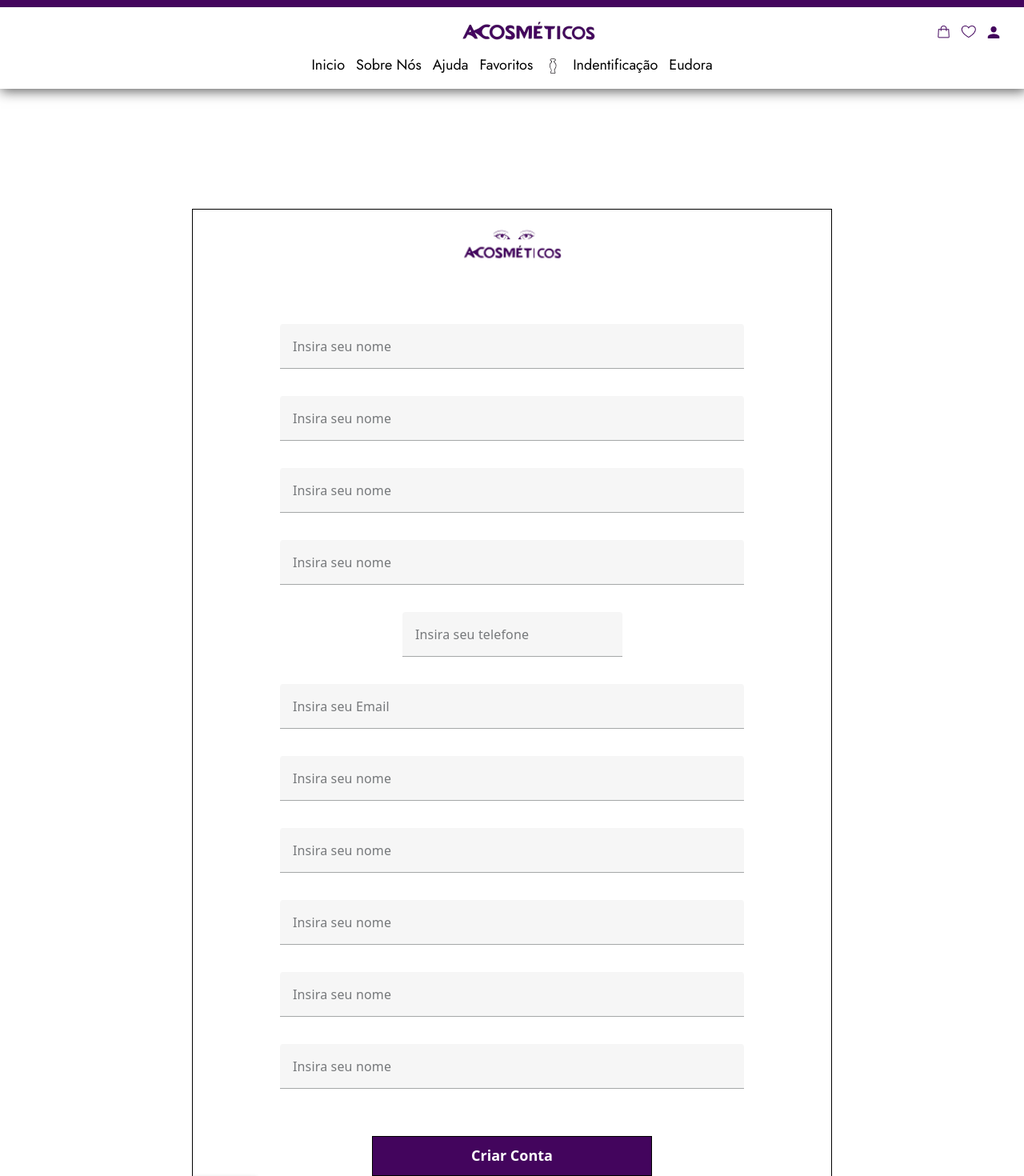
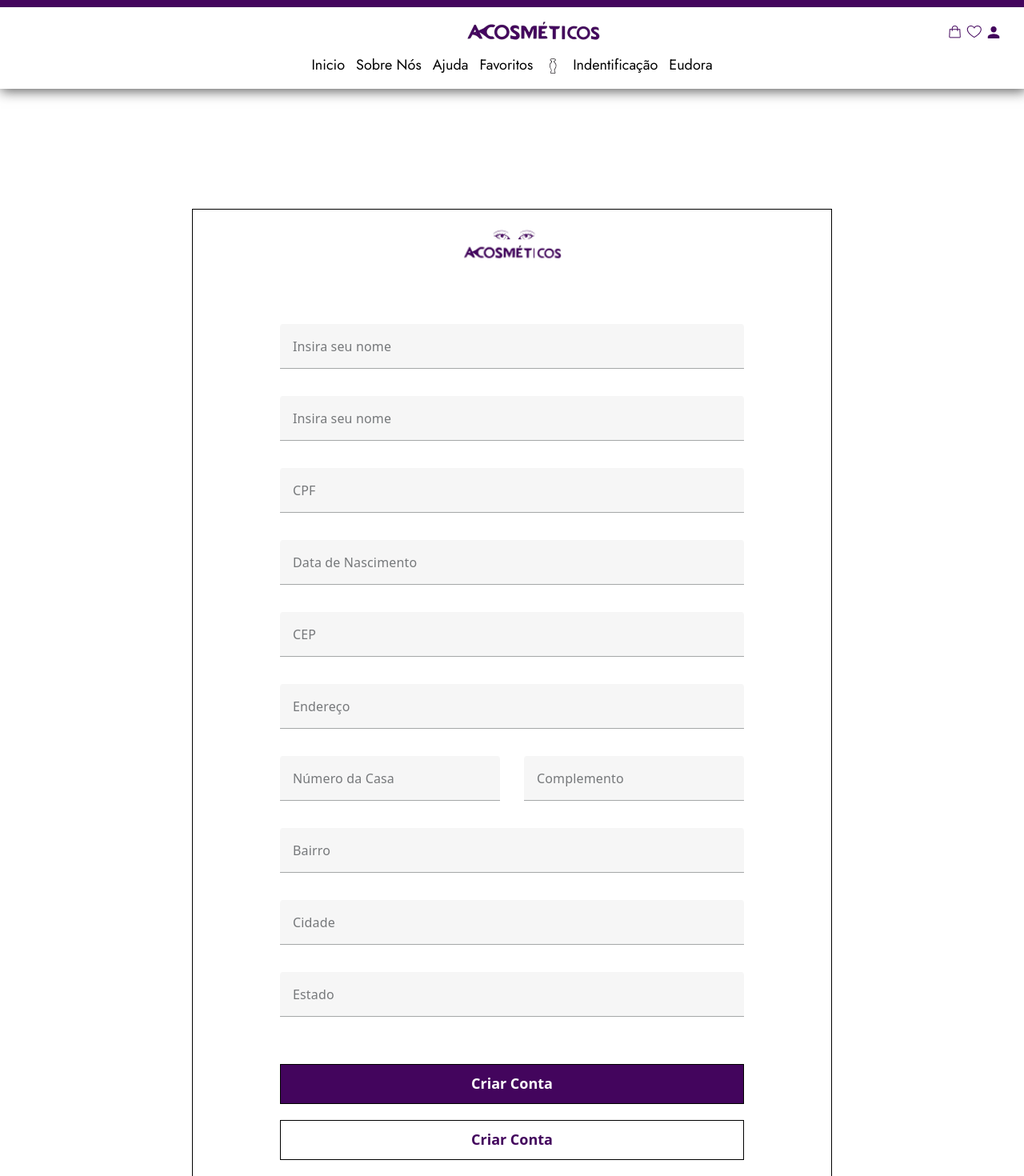
Before and after one commit to GabrielLima2803/ACosmeticos, a Vue app: page /indentificacao in a window 1280 px wide. Shown: the top 1470 px of the page at 80% size. Built offline with nearby package versions, Linux system fonts and the light colour scheme; no server answers.

Commit message:
Pagina de indentificação feita

```diff
--- a/src/components/footer/MainFooter.vue
+++ b/src/components/footer/MainFooter.vue
@@ -111,4 +111,7 @@ h5{
 .header-links:last-child {
     margin-right: 0;
 }
+
+
+
 </style>
--- a/src/components/header/HeaderOboticario.vue
+++ b/src/components/header/HeaderOboticario.vue
@@ -7,13 +7,13 @@
       <!-- Header Logo -->
       <div class="header-logo">
         <div class="logo">
-                <img src="@/img/icon-headerboti/oboticariologo.png" alt="" class="hd-logo-margin">
+          <img src="@/img/icon-headerboti/oboticariologo.png" alt="" class="hd-logo-margin" />
         </div>
         <div class="header-icons">
-                <img src="@/img/icon-headerboti/pesquisa.png" alt="" class="icons-margin">
-                <img src="@/img/icon-Header/sacola.png" alt="" class="icons-margin">
-                <img src="@/img/icon-Header/coracao.png" alt="" class="icons-margin">
-                <img src="@/img/icon-Header/perfil.png" alt="" class="icons-margin">
+          <img src="@/img/icon-headerboti/pesquisa.png" alt="" class="icons-margin" />
+          <img src="@/img/icon-Header/sacola.png" alt="" class="icons-margin" />
+          <img src="@/img/icon-Header/coracao.png" alt="" class="icons-margin" />
+          <img src="@/img/icon-Header/perfil.png" alt="" class="icons-margin" />
         </div>
       </div>
       <!-- Header Icons -->
@@ -21,7 +21,7 @@
         <nav class="header-nav">
           <span class="header-links"> Perfumaria </span>
           <span class="header-links"> Corpo de banho </span>
-            <span class="header-links"> Cabelos  </span>
+          <span class="header-links"> Cabelos </span>
           <span class="header-links"> Maquiagem </span>
         </nav>
         <!-- NavBar -->
@@ -31,16 +31,9 @@
   </template>
 
   <style scoped>
-.header-verder {
-    width: 100%;
-    background-color: #194B3B;
-    color: white;
-    height: 9px;
-}
-
   .PBarra {
     position: sticky;
-    top: 0px;
+    top: 0;
     display: flex;
     flex-direction: column;
     align-items: center;
@@ -48,56 +41,67 @@
     border: none;
   }
 
-.navBarPrincipal {
-    margin-top: -300px;
-    height: 93px;
+  .header-roxa {
+    width: 100%;
+    background-color: #194B3B;
+    color: white;
+    padding: 10px 0;
   }
 
-.linkRouters {
+  .header-nav {
     display: flex;
-    justify-content: center;
-    align-items: end;
+    justify-content: space-around;
+    align-items: center;
+    margin-top: 10px;
   }
 
   .header-links {
-    margin-right: 14px;
     font-size: 18px;
     font-family: 'Jost', sans-serif;
+    color: white;
+    transition: color 0.3s;
+    cursor: pointer;
   }
 
   .header-links:hover {
     color: #43055D;
-    cursor: pointer;
-    transition: 0.8s;
-}
-
-.logo {
-    flex-grow: 9;
-    display: flex;
-    justify-content: center;
-}
-
-.logo img {
-    margin-left: 250px
   }
 
   .header-logo {
     display: flex;
     width: 100%;
-    align-content: center;
+    align-items: center;
+    justify-content: space-between;
+    padding: 10px;
+  }
+
+  .logo img {
+    max-width: 150px;
   }
 
   .header-icons {
-    flex-grow: 1;
-    align-self: center;
     display: flex;
-    justify-content: flex-end;
-    margin-right: 30px;
+    align-items: center;
   }
-.icons-margin{
+
+  .icons-margin {
     margin-right: 5px;
   }
-.hd-logo-margin{
-    margin-right: 40px ;
+
+  .hd-logo-margin {
+    margin-right: 10px;
+  }
+
+  @media (max-width: 768px) {
+    .header-nav {
+      flex-direction: column;
+      margin-top: 20px;
+    }
+    .header-links {
+      margin: 5px 0;
+    }
+    .logo img {
+      max-width: 120px;
+    }
   }
   </style>
--- a/src/components/header/HeaderPrincipal.vue
+++ b/src/components/header/HeaderPrincipal.vue
@@ -3,36 +3,37 @@
 </script>
 
 <template>
-    <div class="grudendo">
+    <div class="grudando">
       <header class="PBarra">
-        <div class="header-roxa">
-            <!-- Header Roxo -->
-        </div>
-        <!-- Header Logo -->
+        <div class="header-roxa"></div>
         <div class="header-logo pt-3">
           <div class="logo">
             <img src="@/img/icon-Header/LogoAcosmeticos.png" alt="" class="hd-logo-margin">
           </div>
           <div class="header-icons">
-                <router-link to="/carrinho" class="header-links"><img src="@/img/icon-Header/icon_Bolsa.png" alt="" class=""></router-link>
-                <router-link to="/favorito" class="header-links"><img src="@/img/icon-Header/icon_Coração.png" alt="" class=""></router-link>
-                <router-link to="/perfil" class="header-links"><img src="@/img/icon-Header/icon_Pessoa.png" alt="" class=""></router-link>
+            <router-link to="/carrinho" class="header-links icons-margin"
+              ><img src="@/img/icon-Header/icon_Bolsa.png" alt=""
+            /></router-link>
+            <router-link to="/favorito" class="header-links icons-margin"
+              ><img src="@/img/icon-Header/icon_Coração.png" alt=""
+            /></router-link>
+            <router-link to="/perfil" class="header-links"
+              ><img src="@/img/icon-Header/icon_Pessoa.png" alt=""
+            /></router-link>
           </div>
         </div>
-        <!-- Header Icons -->
-
         <nav class="header-nav p-3">
           <router-link to="/" class="header-links">Inicio</router-link>
           <router-link to="/sobreNos" class="header-links">Sobre Nós</router-link>
           <router-link to="/duvidas" class="header-links">Ajuda</router-link>
           <router-link to="/favorito" class="header-links">Favoritos</router-link>
-            <router-link to="/oboticario" class="header-links logo-oboticario"><img src="@/img/icon-Header/logoOboticario.png" alt=""></router-link>
+          <router-link to="/oboticario" class="header-links logo-oboticario"
+            ><img src="@/img/icon-Header/logoOboticario.png" alt=""
+          /></router-link>
           <router-link to="/indentificacao" class="header-links">Indentificação</router-link>
           <router-link to="/eudora" class="header-links">Eudora</router-link>
         </nav>
-        <!-- NavBar -->
       </header>
-
     </div>
   </template>
 
@@ -58,6 +59,7 @@
     max-width: 100%;
     position: sticky;
     top: 0;
+
 }
 
 .navBarPrincipal {
@@ -129,13 +131,19 @@
     margin-right: 30px;
 }
 .icons-margin{
-    margin-right: 5px;
+    margin-right: 7px;
 }
 .hd-logo-margin{
     margin-right: 40px ;
 }
-/* .grudendo{
-    position: sticky;
-    top: 0px;
-} */
+@media screen and (min-width: 768px) {
+  .header-logo {
+    flex-direction: row;
+    align-items: center;
+  }
+
+  .header-icons {
+    margin-top: 0;
+  }
+}
 </style>
--- a/src/views/Carrinho/IndentificaçãoView.vue
+++ b/src/views/Carrinho/IndentificaçãoView.vue
@@ -1,17 +1,23 @@
 <script setup>
 import { reactive } from 'vue'
 import { useVuelidate } from '@vuelidate/core'
-import { email, required, helpers } from '@vuelidate/validators'
-
-
-
+import { email, required } from '@vuelidate/validators'
 
 const initialState = {
     name: '',
     email: '',
     senha: '',
+    confirmarSenha: '',
     phone: '',
-    confirmarSenha: '',
+    cpf: '',
+    dataNascimento: '',
+    cep: '',
+    endereco: '',
+    numeroCasa: '',
+    complemento: '',
+    bairro: '',
+    cidade: '',
+    estado: '',
     select: null,
     checkbox: null,
 }
@@ -22,13 +28,21 @@ const state = reactive({
     showConfirmPassword: false,
 })
 
-
 const rules = {
     name: { required },
     email: { required, email },
     senha: { required },
     confirmarSenha: { required },
-    phone: { required, phone: helpers.regex(/^\d{10}$/) },
+    phone: { required, regex: /^\d{10}$/ },
+    cpf: { required, regex: /^\d{11}$/ }, // Exemplo simples de validação de CPF
+    dataNascimento: { required },
+    cep: { required, regex: /^\d{8}$/ },
+    endereco: { required },
+    numeroCasa: { required },
+    complemento: {},
+    bairro: { required },
+    cidade: { required },
+    estado: { required },
 }
 
 const v$ = useVuelidate(rules, state)
@@ -40,8 +54,6 @@ function clear() {
         state[key] = value
     }
 }
-
-
 </script>
 
 <template>
@@ -62,57 +74,60 @@ function clear() {
                         class="marginForm inputForm">
                     </v-text-field>
 
-                    <v-text-field v-model="state.name" :error-messages="v$.name.$errors.map(e => e.$message)" :counter="40"
-                        label="Insira seu nome" required @input="v$.name.$touch" @blur="v$.name.$touch"
+                    <v-text-field v-model="state.cpf" :error-messages="v$.cpf.$errors.map(e => e.$message)" label="CPF"
+                        required @input="v$.cpf.$touch" @blur="v$.cpf.$touch" class="marginForm inputForm ">
+                    </v-text-field>
+
+                    <v-text-field v-model="state.dataNascimento"
+                        :error-messages="v$.dataNascimento.$errors.map(e => e.$message)" label="Data de Nascimento" required
+                        @input="v$.dataNascimento.$touch" @blur="v$.dataNascimento.$touch" class="marginForm inputForm">
+                    </v-text-field>
+
+
+                    <v-text-field v-model="state.cep" :error-messages="v$.cep.$errors.map(e => e.$message)" label="CEP"
+                        required @input="v$.cep.$touch" @blur="v$.cep.$touch" class="marginForm inputForm ">
+                    </v-text-field>
+
+
+
+                    <v-text-field v-model="state.endereco" :error-messages="v$.endereco.$errors.map(e => e.$message)"
+                        label="Endereço" required @input="v$.endereco.$touch" @blur="v$.endereco.$touch"
+                        class="marginForm inputForm">
+                    </v-text-field>
+                    <div class="wrapTwoInputs">
+
+                    <v-text-field v-model="state.numeroCasa" :error-messages="v$.numeroCasa.$errors.map(e => e.$message)"
+                        label="Número da Casa" required @input="v$.numeroCasa.$touch" @blur="v$.numeroCasa.$touch"
+                        class="marginForm inputForm inputCep">
+                    </v-text-field>
+
+                    <v-text-field v-model="state.complemento" :error-messages="v$.complemento.$errors.map(e => e.$message)"
+                        label="Complemento" @input="v$.complemento.$touch" @blur="v$.complemento.$touch"
+                        class="marginForm inputCep">
+                    </v-text-field>
+                    </div>
+
+                    <v-text-field v-model="state.bairro" :error-messages="v$.bairro.$errors.map(e => e.$message)"
+                        label="Bairro" required @input="v$.bairro.$touch" @blur="v$.bairro.$touch"
                         class="marginForm inputForm">
                     </v-text-field>
 
-                    <v-text-field v-model="state.name" :error-messages="v$.name.$errors.map(e => e.$message)" :counter="40"
-                        label="Insira seu nome" required @input="v$.name.$touch" @blur="v$.name.$touch"
+                    <v-text-field v-model="state.cidade" :error-messages="v$.cidade.$errors.map(e => e.$message)"
+                        label="Cidade" required @input="v$.cidade.$touch" @blur="v$.cidade.$touch"
                         class="marginForm inputForm">
                     </v-text-field>
 
-                    <div class="wrapCep">
-                    <v-text-field v-model="state.phone" :error-messages="v$.phone.$errors.map(e => e.$message)"
-                        label="Insira seu telefone" required @input="v$.phone.$touch" @blur="v$.phone.$touch"
-                        class="marginForm inputForm inputCep">
-                    </v-text-field>
-                    </div>
-
-                    <v-text-field v-model="state.email" :error-messages="v$.email.$errors.map(e => e.$message)"
-                        label="Insira seu Email" required @input="v$.email.$touch" @blur="v$.email.$touch"
-                        class="marginForm inputForm">
-                    </v-text-field>
-
-                    <v-text-field v-model="state.name" :error-messages="v$.name.$errors.map(e => e.$message)" :counter="40"
-                        label="Insira seu nome" required @input="v$.name.$touch" @blur="v$.name.$touch"
-                        class="marginForm inputForm">
-                    </v-text-field>
-
-                    <v-text-field v-model="state.name" :error-messages="v$.name.$errors.map(e => e.$message)" :counter="40"
-                        label="Insira seu nome" required @input="v$.name.$touch" @blur="v$.name.$touch"
-                        class="marginForm inputForm">
-                    </v-text-field>
-
-                    <v-text-field v-model="state.name" :error-messages="v$.name.$errors.map(e => e.$message)" :counter="40"
-                        label="Insira seu nome" required @input="v$.name.$touch" @blur="v$.name.$touch"
-                        class="marginForm inputForm">
-                    </v-text-field>
-
-                    <v-text-field v-model="state.name" :error-messages="v$.name.$errors.map(e => e.$message)" :counter="40"
-                        label="Insira seu nome" required @input="v$.name.$touch" @blur="v$.name.$touch"
-                        class="marginForm inputForm">
-                    </v-text-field>
-
-                    <v-text-field v-model="state.name" :error-messages="v$.name.$errors.map(e => e.$message)" :counter="40"
-                        label="Insira seu nome" required @input="v$.name.$touch" @blur="v$.name.$touch"
+                    <v-text-field v-model="state.estado" :error-messages="v$.estado.$errors.map(e => e.$message)"
+                        label="Estado" required @input="v$.estado.$touch" @blur="v$.estado.$touch"
                         class="marginForm inputForm">
                     </v-text-field>
 
                     <div class="displayBtn">
                         <button type="submit" class="BtnCriar" @click="v$.$validate">Criar Conta</button>
                     </div>
-
+                    <div class="displayBtn">
+                        <button type="submit" class="BtnSair" @click="v$.$validate">Criar Conta</button>
+                    </div>
                 </form>
             </div>
             <div class="wrapBtn">
@@ -139,7 +154,7 @@ function clear() {
 
 .containerPrincipal {
     width: 800px;
-    height: 1400px;
+    height: 1352px;
     border: 1px solid black;
 
 }
@@ -168,7 +183,7 @@ function clear() {
 }
 
 .BtnCriar {
-    width: 350px;
+    width: 580px;
     height: 50px;
     border: none;
     background-color: #43055D;
@@ -180,12 +195,40 @@ function clear() {
     padding: 5px;
     margin-top: 80px;
 }
-.inputCep{
-    width: 305px;
+
+.BtnSair{
+    width: 580px;
     height: 50px;
-    padding: 15px;
+    border: none;
+    background-color: #ffffff;
+    border: black 1px solid;
+    text-align: center;
+    color: #43055D;;
+    font-size: 18px;
+    font-weight: bold;
+    padding: 5px;
+    margin-top: 20px;
 }
-.wrapCep{
+
+ .inputCep {
+  width: 305px;
+  height: 50px;
+  padding: 15px;
 
 }
+
+ .wrapTwoInputs{
+    display: grid;
+    grid-template-columns: 50% auto;
+
+}
+.wrapBtn {
+  display: flex;
+  /* align-content: flex-end; */
+  justify-content: flex-end;
+  margin: 10px;
+  margin-right: 50px;
+  margin-top: 70px;
+}
+
 </style>
```
Also changed, not shown: src/components/main/CardsFullOboticario/FullCardCorpo.vue (+24 -3 lines), src/components/main/PaginaOboticario/PerfumariaCard1.vue (+21 -0 lines), src/components/main/PaginaOboticario/PropagandaCard.vue (+14 -4 lines), src/components/main/main-cards-principal/PrimeiroCardTPrincipal.vue (+18 -4 lines), src/views/Marcas/Oboticario/OboticarioView.vue (+11 -0 lines). Lines whose indentation alone changed are shown as unchanged.
